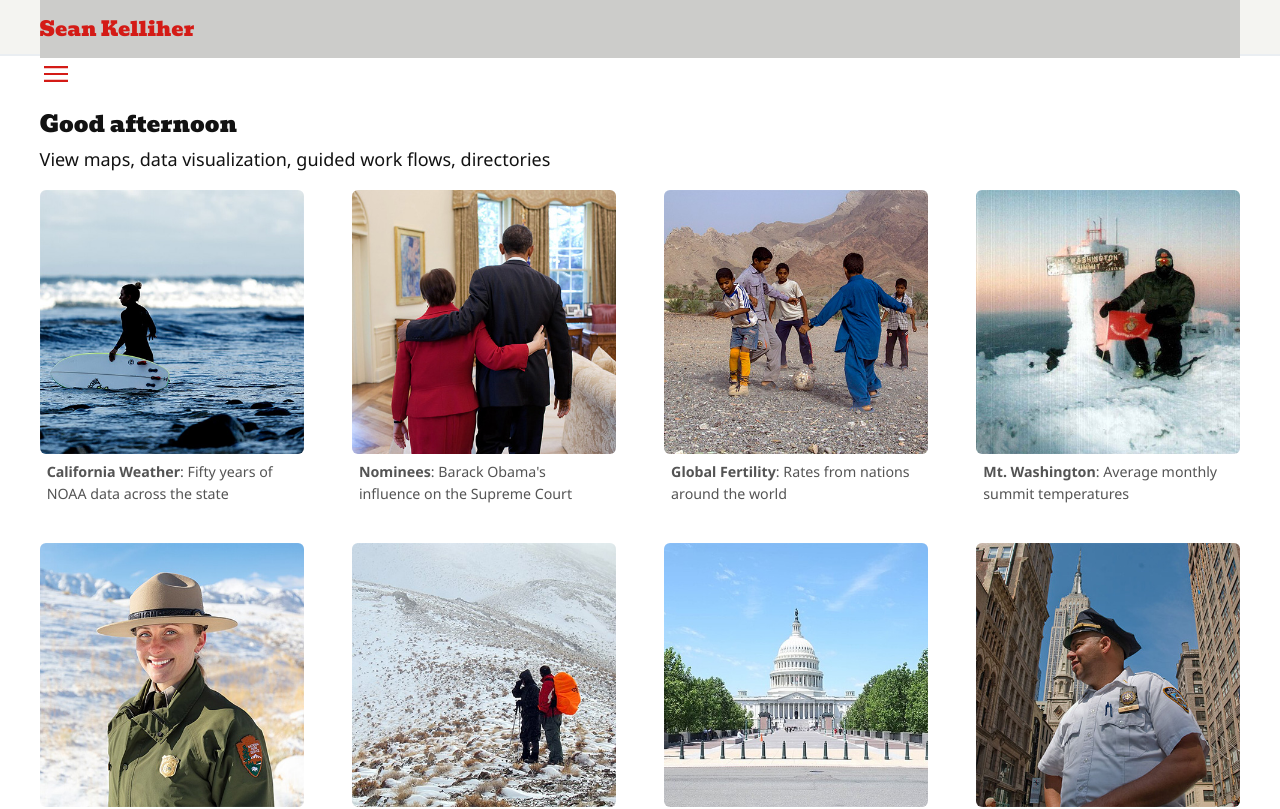
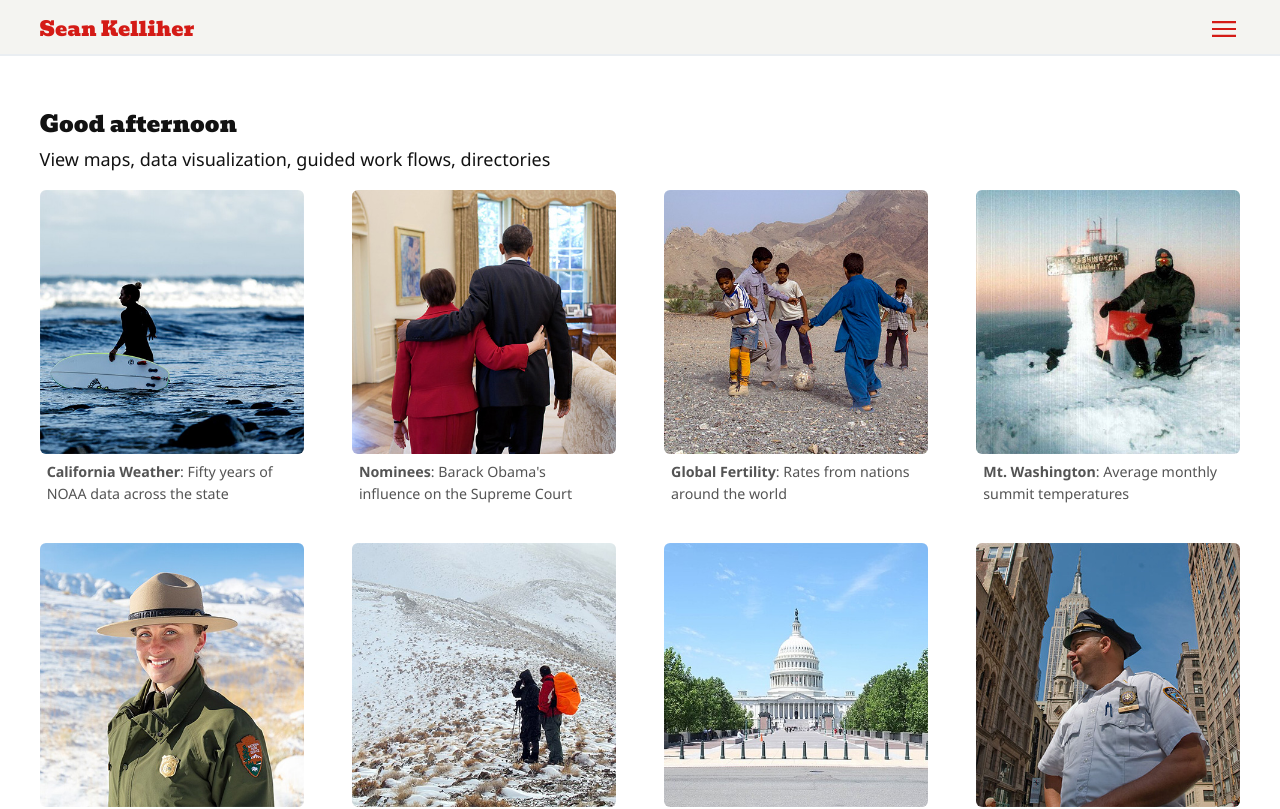
Before and after one commit to seankelliher/highlights, a Vue app: page / in a window 1280 px wide. Shown: the top 809 px of the page. Built offline with nearby package versions, Linux system fonts and the light colour scheme.

Commit message:
Fix syntax error. Router link styles only within nav.

```diff
--- a/src/style.css
+++ b/src/style.css
@@ -607,12 +607,12 @@ li {
 }
 
 /* Router links */
-.router-link-exact-active {
+nav .router-link-exact-active {
     text-decoration: none;
     color: #121212;
 }
 
-.router-link-active {
+nav .router-link-active {
     width: 100%;
     background: #ccccca;
     color: #121212;
```
